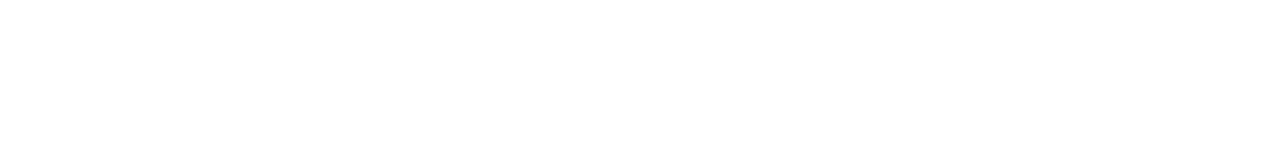
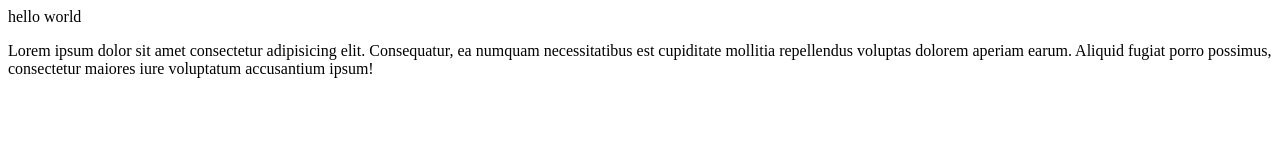
Before and after one commit to kimu7466/Tailwind_practice, a plain HTML site: page COH TAILWIND/LEC_5/index.html in a window 1280 px wide. Drawn offline with Linux system fonts and the light colour scheme.

Commit message:
test commit 2

```diff
--- a/COH TAILWIND/LEC_5/index.html
+++ b/COH TAILWIND/LEC_5/index.html
@@ -6,8 +6,10 @@
     <title>Document</title>
 </head>
 <body>
-    <div class="button"></div>
-    <div class="button"></div>
-    <div class="button"></div>
+    hello world
+
+    <p>
+        Lorem ipsum dolor sit amet consectetur adipisicing elit. Consequatur, ea numquam necessitatibus est cupiditate mollitia repellendus voluptas dolorem aperiam earum. Aliquid fugiat porro possimus, consectetur maiores iure voluptatum accusantium ipsum!
+    </p>
 </body>
 </html>
```
